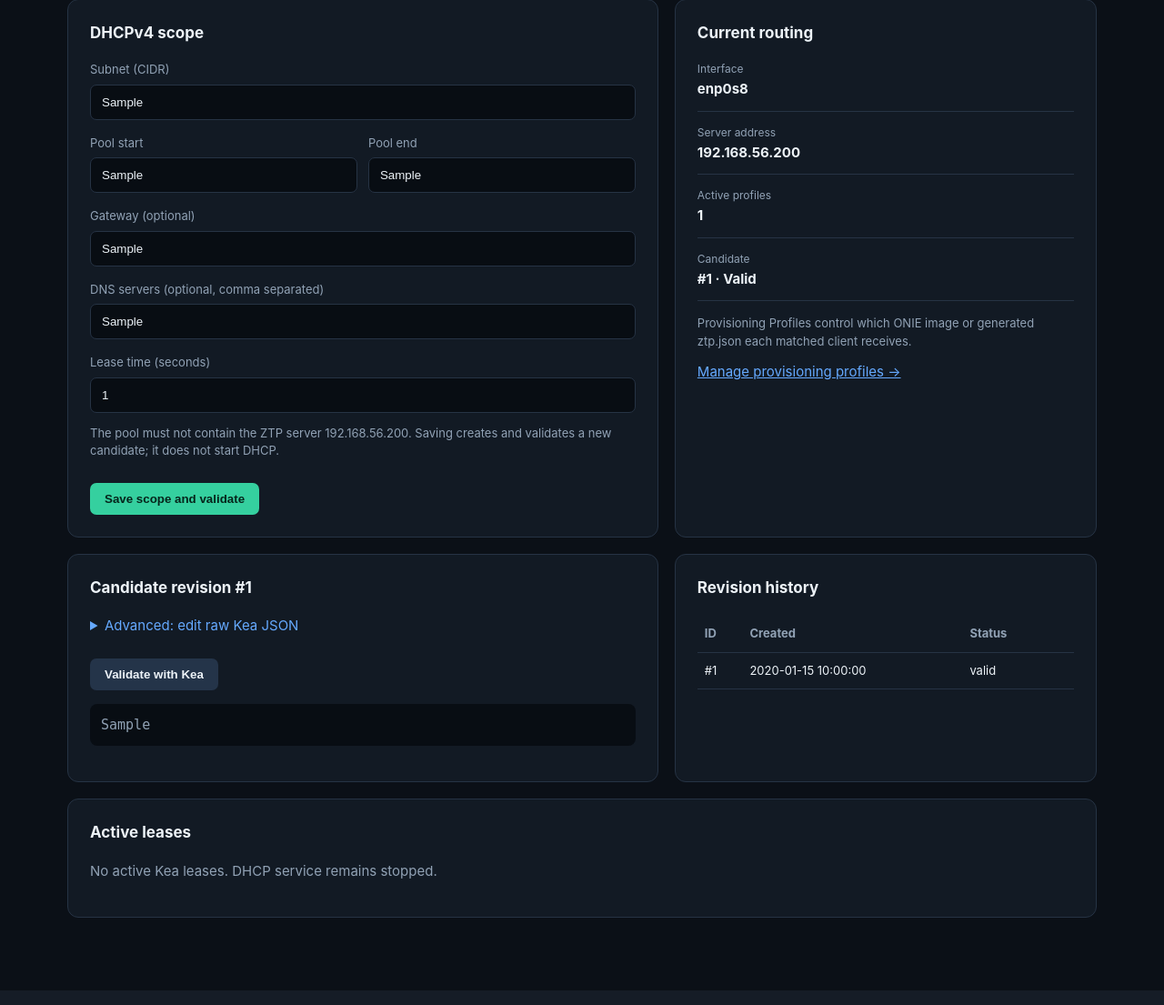
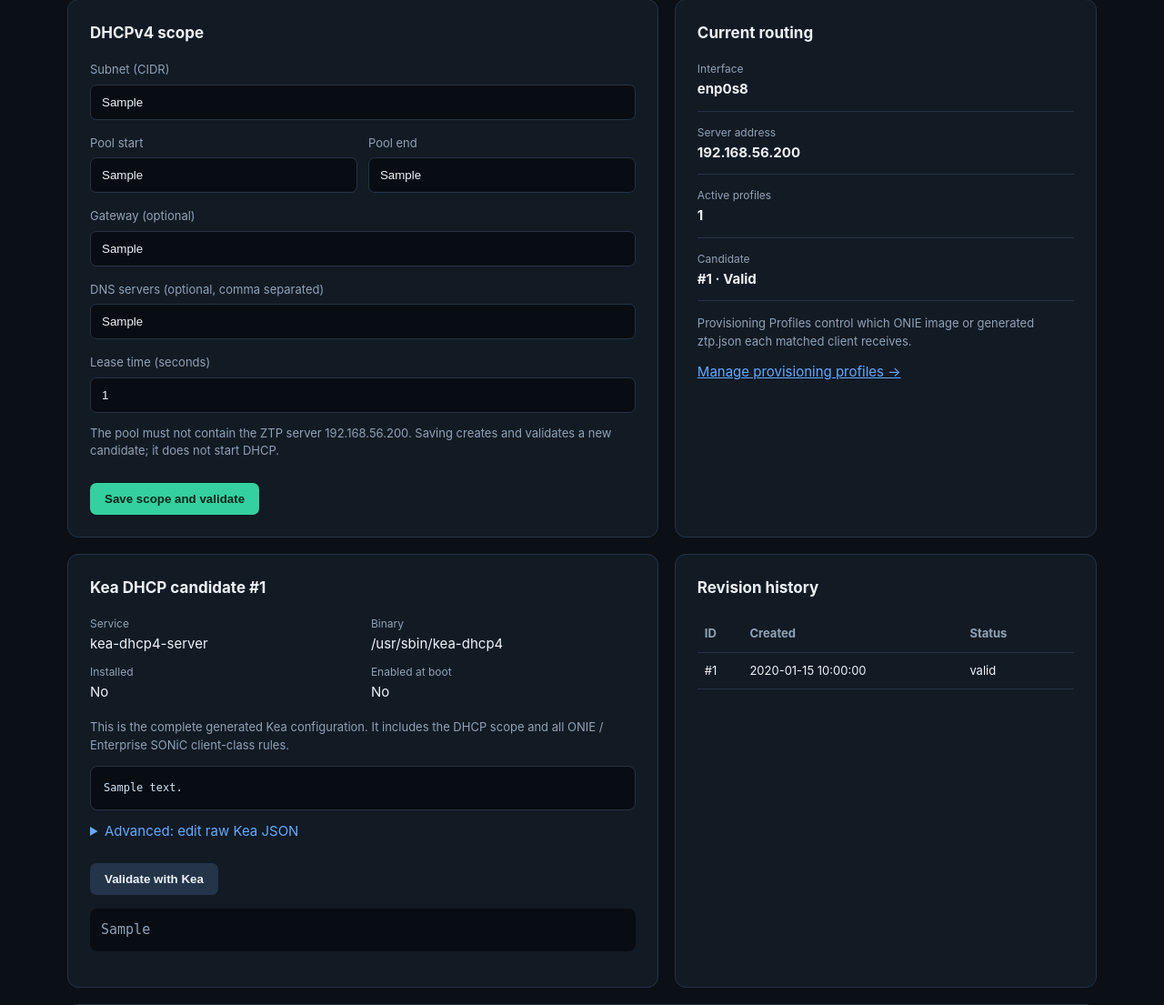
Before and after one commit to ahbeee/sonic-ztp, a FastAPI app: page /dhcp in a window 1280 px wide. Shown: the part 471-1576 px from the top of the page at 91% size. Run offline with FastAPI, Linux system fonts and the light colour scheme; tables that the repository leaves empty hold one stand-in row (values such as "Sample post").

Commit message:
feat: show generated Kea DHCP configuration

```diff
--- a/app/static/app.css
+++ b/app/static/app.css
@@ -31,3 +31,5 @@ table { width:100%; border-collapse:collapse; font-size:13px; }th,td { padding:1
 .readiness-panel { display:grid; grid-template-columns:1fr 1fr auto; gap:28px; align-items:center; margin-bottom:18px; padding:22px 24px; border:1px solid #6d4c25; border-radius:12px; background:#1a1712; }.readiness-panel h2,.readiness-panel p { margin:0; }.readiness-panel li { display:flex; align-items:center; gap:8px; padding:4px 0; border:0; }.check { display:inline-grid; place-items:center; width:20px; height:20px; border-radius:50%; font-weight:800; }.check.ok { color:#06251b; background:var(--accent); }.check.missing { color:#2b1704; background:#e9a44d; }.locked-actions { display:grid; gap:7px; }.locked-actions button { margin:0; }.locked-actions button:disabled { cursor:not-allowed; opacity:.42; }.locked-actions small { max-width:190px; }.field-pair { display:grid; grid-template-columns:1fr 1fr; gap:12px; }.scope-summary { display:grid; gap:14px; }.scope-summary div { padding-bottom:12px; border-bottom:1px solid var(--line); }.scope-summary dt { color:var(--muted); font-size:12px; }.scope-summary dd { margin:2px 0 0; font-weight:700; }.no-offset { margin-left:0; }details summary { margin-bottom:12px; color:var(--blue); cursor:pointer; }
 @media(max-width:900px){.readiness-panel{grid-template-columns:1fr}.locked-actions small{max-width:none}}
 @media(max-width:620px){.field-pair{grid-template-columns:1fr}}
+.kea-meta { display:grid; grid-template-columns:1fr 1fr; gap:10px 18px; margin:0 0 18px; }.kea-meta div { min-width:0; }.kea-meta dt { color:var(--muted); font-size:12px; }.kea-meta dd { margin:2px 0 0; overflow-wrap:anywhere; }.kea-json { max-height:560px; overflow:auto; padding:14px; border:1px solid var(--line); border-radius:8px; background:#080d13; color:#cfe4f7; font:12px/1.55 ui-monospace,monospace; white-space:pre; }
+@media(max-width:620px){.kea-meta{grid-template-columns:1fr}}
--- a/app/templates/dhcp.html
+++ b/app/templates/dhcp.html
@@ -23,7 +23,13 @@
 </section>
 
 <section class="grid two">
-  <article><h2>Candidate revision #{{ revision.id }}</h2><details><summary>Advanced: edit raw Kea JSON</summary><form method="post" action="/dhcp/draft"><textarea name="content" spellcheck="false">{{ revision.content }}</textarea><button type="submit">Save new revision</button></form></details><form class="inline no-offset" method="post" action="/dhcp/validate"><button class="secondary" type="submit">Validate with Kea</button></form><pre class="result">{{ revision.validation_output }}</pre></article>
+  <article><h2>Kea DHCP candidate #{{ revision.id }}</h2>
+    <dl class="kea-meta"><div><dt>Service</dt><dd>{{ status.service }}</dd></div><div><dt>Binary</dt><dd>{{ status.binary }}</dd></div><div><dt>Installed</dt><dd>{{ 'Yes' if status.installed else 'No' }}</dd></div><div><dt>Enabled at boot</dt><dd>{{ 'Yes' if status.enabled else 'No' }}</dd></div></dl>
+    <p class="hint">This is the complete generated Kea configuration. It includes the DHCP scope and all ONIE / Enterprise SONiC client-class rules.</p>
+    <pre class="kea-json">{{ revision.content }}</pre>
+    <details><summary>Advanced: edit raw Kea JSON</summary><form method="post" action="/dhcp/draft"><textarea name="content" spellcheck="false">{{ revision.content }}</textarea><button type="submit">Save new revision</button></form></details>
+    <form class="inline no-offset" method="post" action="/dhcp/validate"><button class="secondary" type="submit">Validate with Kea</button></form><pre class="result">{{ revision.validation_output }}</pre>
+  </article>
   <article><h2>Revision history</h2><table><thead><tr><th>ID</th><th>Created</th><th>Status</th><th></th></tr></thead><tbody>{% for item in revisions %}<tr><td>#{{ item.id }}</td><td>{{ item.created_at }}</td><td>{{ 'valid' if item.is_valid else 'draft' }}</td><td>{% if item.id != revision.id %}<form method="post" action="/dhcp/revisions/{{ item.id }}/restore"><button class="compact secondary" type="submit">Restore</button></form>{% endif %}</td></tr>{% endfor %}</tbody></table></article>
 </section>
 <section><article><h2>Active leases</h2>{% if leases %}<table><thead><tr><th>Address</th><th>MAC</th><th>Hostname</th><th>Expires</th></tr></thead><tbody>{% for lease in leases %}<tr><td>{{ lease.address }}</td><td>{{ lease.hwaddr }}</td><td>{{ lease.hostname or '—' }}</td><td>{{ lease.expire }}</td></tr>{% endfor %}</tbody></table>{% else %}<p class="empty">No active Kea leases. DHCP service remains stopped.</p>{% endif %}</article></section>
```
Also changed, not shown: tests/test_app.py (+3 -0 lines).
